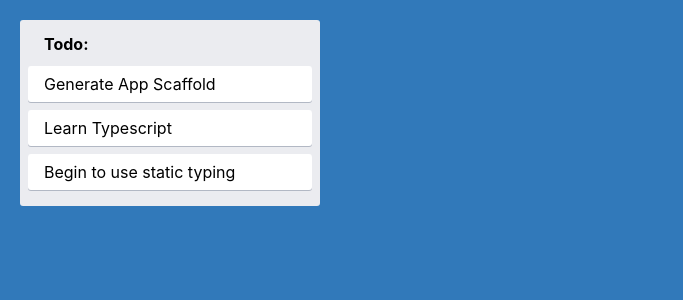
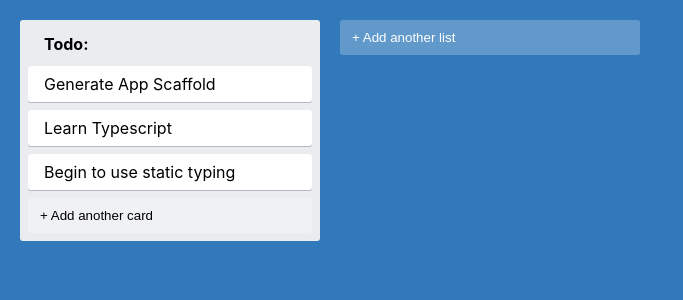
Before and after one commit to chaturrved/trello-clone, a React (Create React App) app: page / in a window 1280 px wide. Shown: the top 300 px of the page, without its empty margins (0-683 px from the left). Built offline with nearby package versions, Linux system fonts and the light colour scheme.

Commit message:
added form to add new item or list

```diff
--- a/src/App.tsx
+++ b/src/App.tsx
@@ -1,10 +1,15 @@
 import { AppContainer } from "./styles";
 import { Column } from "./components/Column";
+import { AddNewItem } from "./components/AddNewItem";
 
 export const App=() => {
   return (
     <AppContainer>
       <Column text="Todo:"></Column>
+      <AddNewItem
+        toggleButtonText="+ Add another list"
+        onAdd={console.log}
+      />
     </AppContainer>
   );
 }
--- /dev/null
+++ b/src/components/AddNewItem.tsx
@@ -0,0 +1,33 @@
+import { useState } from "react";
+import { AddItemButton } from "../styles";
+import { NewItemForm } from "./NewItemForm";
+
+type AddNewItemProps = {
+    onAdd(text: string): void
+    toggleButtonText: string
+    dark?: boolean
+}
+
+export const AddNewItem = (props: AddNewItemProps) => {
+    const [ showForm, setShowForm ] = useState(false);
+    const { onAdd, toggleButtonText, dark } = props;
+
+    if (showForm) {
+        return (
+            <NewItemForm
+                onAdd={
+                    (text) => {
+                        onAdd(text)
+                        setShowForm(false)
+                    }
+                }
+            />
+        );
+    }
+
+    return (
+        <AddItemButton dark={dark} onClick={() => setShowForm(true)}>
+            {toggleButtonText}
+        </AddItemButton>
+    );
+}
--- a/src/components/Column.tsx
+++ b/src/components/Column.tsx
@@ -1,5 +1,6 @@
 import { ColumnContainer, ColumnTitle, CardContainer } from "../styles";
 import { Card } from "./Card";
+import { AddNewItem } from "./AddNewItem";
 
 type ColumnProps = {
     text: string
@@ -12,6 +13,11 @@
         <Card text="Generate App Scaffold"></Card>
         <Card text="Learn Typescript"></Card>
         <Card text="Begin to use static typing"></Card>
+        <AddNewItem
+            toggleButtonText="+ Add another card"
+            onAdd={console.log}
+            dark
+        />
       </ColumnContainer>
     );
 }
--- /dev/null
+++ b/src/components/NewItemForm.tsx
@@ -0,0 +1,37 @@
+import { useState } from "react";
+import {
+    NewItemFormContainer,
+    NewItemButton,
+    NewItemInput
+} from "../styles"
+import { useFocus } from "../utils/useFocus";
+
+type NewItemFormProps = {
+    onAdd(text: string): void
+}
+
+export const NewItemForm = ({ onAdd }: NewItemFormProps) => {
+    const [text, setText] = useState("");
+    const inputRef = useFocus();
+    const handleAddText = (
+        event: React.KeyboardEvent<HTMLInputElement>
+    ) => {
+        if(event.key === "Enter"){
+            onAdd(text);
+        }
+    };
+
+    return(
+        <NewItemFormContainer>
+            <NewItemInput
+                ref = {inputRef}
+                value={text}
+                onChange={(e) => setText(e.target.value)}
+                onKeyDown={handleAddText}
+            />
+            <NewItemButton onClick={() => onAdd(text)}>
+                Create
+            </NewItemButton>
+        </NewItemFormContainer>
+    );
+}
--- a/src/styles.ts
+++ b/src/styles.ts
@@ -34,3 +34,50 @@
     border-radius: 3px;
     box-shadow: #091e4240 0px 1px 0px 0px;
 `
+
+type AddItemButtonProps = {
+    dark?: boolean
+}
+
+export const AddItemButton = styled.button<AddItemButtonProps>`
+    background-color: #ffffff3d;
+    border-radius: 3px;
+    border: none;
+    color: ${(props)=> (props.dark? "#000" : "#fff")};
+    cursor: pointer;
+    max-width: 300px;
+    padding: 10px 12px;
+    text-align: left;
+    transition: background 85ms ease-in;
+    width: 100%;
+    &:hover {
+        background-color: #ffffff52;
+    }
+`
+
+export const NewItemFormContainer = styled.div`
+    max-width: 300px;
+    display: flex;
+    felx-direction: column;
+    width: 100%;
+    align-items: flex-start;
+`
+
+export const NewItemButton = styled.button`
+    background-color: #5aac44;
+    border-radius: 3px;
+    border: none;
+    box-shadow: none;
+    color: #fff;
+    padding: 6px 12px;
+    text-align: center;
+`
+
+export const NewItemInput = styled.input`
+    border-radius: 3px;
+    border: none;
+    box-shadow: #90e4240 0px 1px 0px 0px;
+    margin-bottom: 0.5rem;
+    padding: 0.5rem 1rem;
+    width: 100%;
+`
--- /dev/null
+++ b/src/utils/useFocus.ts
@@ -0,0 +1,11 @@
+import { useRef, useEffect } from "react";
+
+export const useFocus = () => {
+    const ref = useRef<HTMLInputElement>(null);
+
+    useEffect(() =>{
+        ref.current?.focus()
+    }, []);
+
+    return ref;
+}
```
